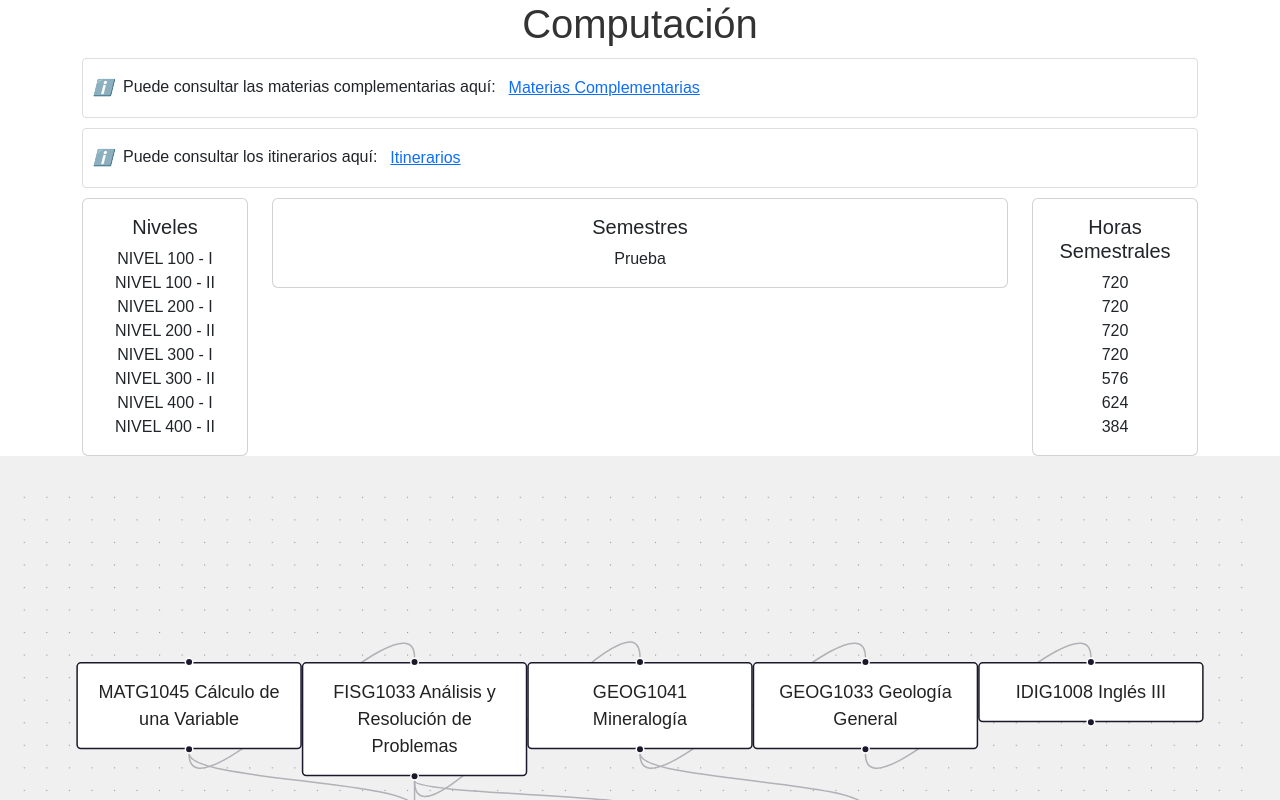
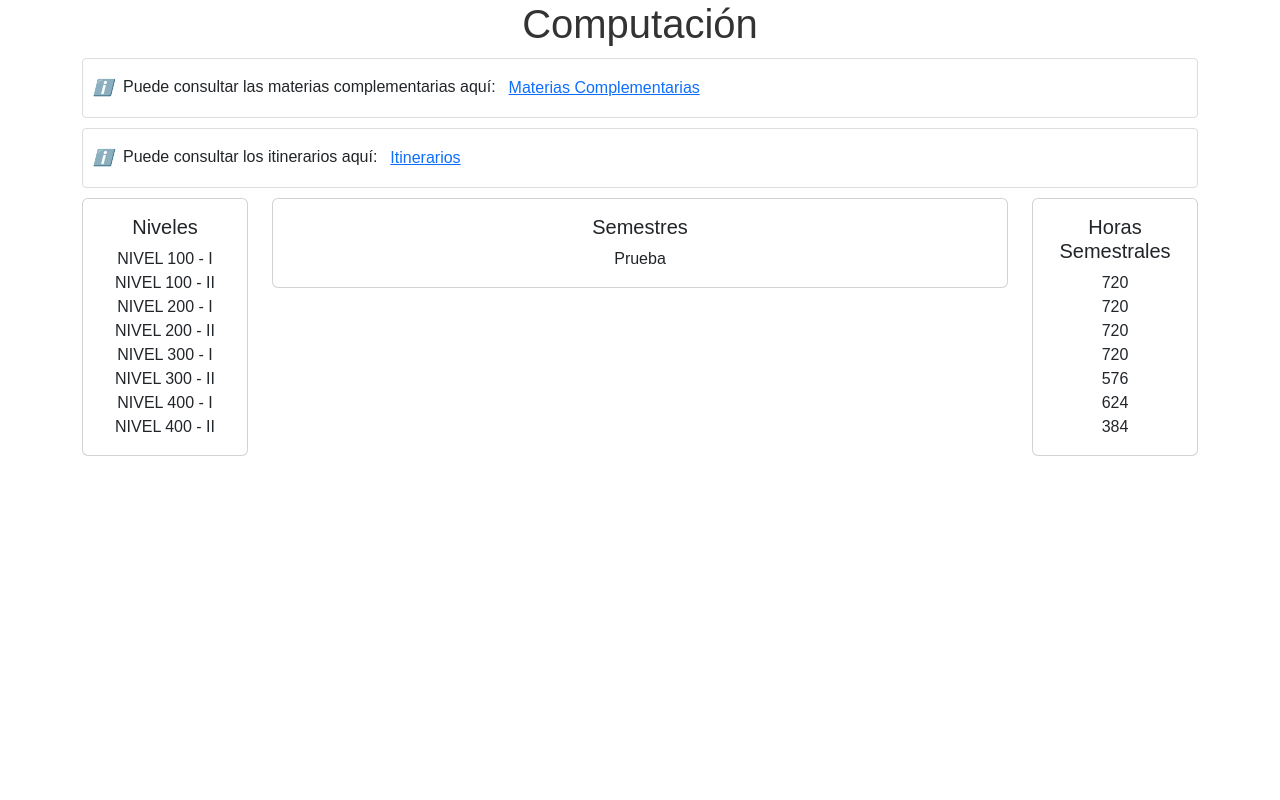
Before and after one commit to FabrazJ/Front2015_K, a React (Create React App) app: page / in a window 1280 px wide. Shown: the top 800 px of the page. Built offline with nearby package versions, Linux system fonts and the light colour scheme.

Commit message:
Comentar codigo

```diff
--- a/src/App.js
+++ b/src/App.js
@@ -1,72 +1,72 @@
 // src/App.js
 import React, { useState, useCallback } from 'react';
-import ReactFlow, { ReactFlowProvider, addEdge, MiniMap, Controls, Background } from 'react-flow-renderer';
+// import ReactFlow, { ReactFlowProvider, addEdge, MiniMap, Controls, Background } from 'react-flow-renderer';
 import './App.css'; // Para estilizar los nodos
 
 import Material from './components/Material'; // Tu componente adicional
 
 // Definición de los nodos
-const initialNodes = [
-  { id: '1', data: { label: 'MATG1045\nCálculo de una Variable' }, position: { x: 50, y: 50 } },
-  { id: '2', data: { label: 'FISG1033\nAnálisis y Resolución de Problemas' }, position: { x: 200, y: 50 } },
-  { id: '3', data: { label: 'GEOG1041\nMineralogía' }, position: { x: 350, y: 50 } },
-  { id: '4', data: { label: 'GEOG1033\nGeología General' }, position: { x: 500, y: 50 } },
-  { id: '5', data: { label: 'IDIG1008\nInglés III' }, position: { x: 650, y: 50 } },
-  { id: '6', data: { label: 'FISG1005\nFísica: Mecánica' }, position: { x: 200, y: 150 } },
-  { id: '7', data: { label: 'QUIG1032\nQuímica General' }, position: { x: 200, y: 250 } },
-  { id: '8', data: { label: 'GEOG1042\nMineralogía Óptica' }, position: { x: 350, y: 150 } },
-  { id: '9', data: { label: 'GEOG1044\nPaleontología Aplicada' }, position: { x: 500, y: 150 } },
-  // Añadir más nodos según sea necesario
-];
+// const initialNodes = [
+//   { id: '1', data: { label: 'MATG1045\nCálculo de una Variable' }, position: { x: 50, y: 50 } },
+//   { id: '2', data: { label: 'FISG1033\nAnálisis y Resolución de Problemas' }, position: { x: 200, y: 50 } },
+//   { id: '3', data: { label: 'GEOG1041\nMineralogía' }, position: { x: 350, y: 50 } },
+//   { id: '4', data: { label: 'GEOG1033\nGeología General' }, position: { x: 500, y: 50 } },
+//   { id: '5', data: { label: 'IDIG1008\nInglés III' }, position: { x: 650, y: 50 } },
+//   { id: '6', data: { label: 'FISG1005\nFísica: Mecánica' }, position: { x: 200, y: 150 } },
+//   { id: '7', data: { label: 'QUIG1032\nQuímica General' }, position: { x: 200, y: 250 } },
+//   { id: '8', data: { label: 'GEOG1042\nMineralogía Óptica' }, position: { x: 350, y: 150 } },
+//   { id: '9', data: { label: 'GEOG1044\nPaleontología Aplicada' }, position: { x: 500, y: 150 } },
+//   // Añadir más nodos según sea necesario
+// ];
 
-// Definición de los enlaces entre nodos
-const initialEdges = [
-  { id: 'e1-2', source: '1', target: '2' },
-  { id: 'e2-3', source: '2', target: '3' },
-  { id: 'e3-4', source: '3', target: '4' },
-  { id: 'e4-5', source: '4', target: '5' },
-  { id: 'e1-6', source: '1', target: '6' },
-  { id: 'e2-7', source: '2', target: '7' },
-  { id: 'e2-8', source: '2', target: '8' },
-  { id: 'e3-9', source: '3', target: '9' },
-  // Añadir más enlaces según sea necesario
-];
+// // Definición de los enlaces entre nodos
+// const initialEdges = [
+//   { id: 'e1-2', source: '1', target: '2' },
+//   { id: 'e2-3', source: '2', target: '3' },
+//   { id: 'e3-4', source: '3', target: '4' },
+//   { id: 'e4-5', source: '4', target: '5' },
+//   { id: 'e1-6', source: '1', target: '6' },
+//   { id: 'e2-7', source: '2', target: '7' },
+//   { id: 'e2-8', source: '2', target: '8' },
+//   { id: 'e3-9', source: '3', target: '9' },
+//   // Añadir más enlaces según sea necesario
+// ];
 
-const App = () => {
-  const [nodes, setNodes] = useState(initialNodes);
-  const [edges, setEdges] = useState(initialEdges);
+ const App = () => {
+//   const [nodes, setNodes] = useState(initialNodes);
+//   const [edges, setEdges] = useState(initialEdges);
 
-  const onNodesChange = useCallback(
-    (changes) => {
-      setNodes((prevNodes) =>
-        changes.map((change) =>
-          change.type === 'add' ? change.node : prevNodes.find((n) => n.id === change.id)
-        )
-      );
-    },
-    [setNodes]
-  );
+//   const onNodesChange = useCallback(
+//     (changes) => {
+//       setNodes((prevNodes) =>
+//         changes.map((change) =>
+//           change.type === 'add' ? change.node : prevNodes.find((n) => n.id === change.id)
+//         )
+//       );
+//     },
+//     [setNodes]
+//   );
 
-  const onEdgesChange = useCallback(
-    (changes) => {
-      setEdges((prevEdges) =>
-        changes.map((change) =>
-          change.type === 'add' ? change.edge : prevEdges.find((e) => e.id === change.id)
-        )
-      );
-    },
-    [setEdges]
-  );
+//   const onEdgesChange = useCallback(
+//     (changes) => {
+//       setEdges((prevEdges) =>
+//         changes.map((change) =>
+//           change.type === 'add' ? change.edge : prevEdges.find((e) => e.id === change.id)
+//         )
+//       );
+//     },
+//     [setEdges]
+//   );
 
-  const onConnect = useCallback(
-    (connection) => setEdges((eds) => addEdge(connection, eds)),
-    [setEdges]
-  );
+//   const onConnect = useCallback(
+//     (connection) => setEdges((eds) => addEdge(connection, eds)),
+//     [setEdges]
+//   );
 
   return (
     <div className="App">
       <Material />
-      <div style={{ height: '100vh', width: '100%', background: '#f0f0f0', padding: '20px' }}>
+      {/* <div style={{ height: '100vh', width: '100%', background: '#f0f0f0', padding: '20px' }}>
         <ReactFlowProvider>
           <ReactFlow
             nodes={nodes}
@@ -82,7 +82,7 @@ const App = () => {
             <Background />
           </ReactFlow>
         </ReactFlowProvider>
-      </div>
+      </div> */}
     </div>
   );
 };
```
